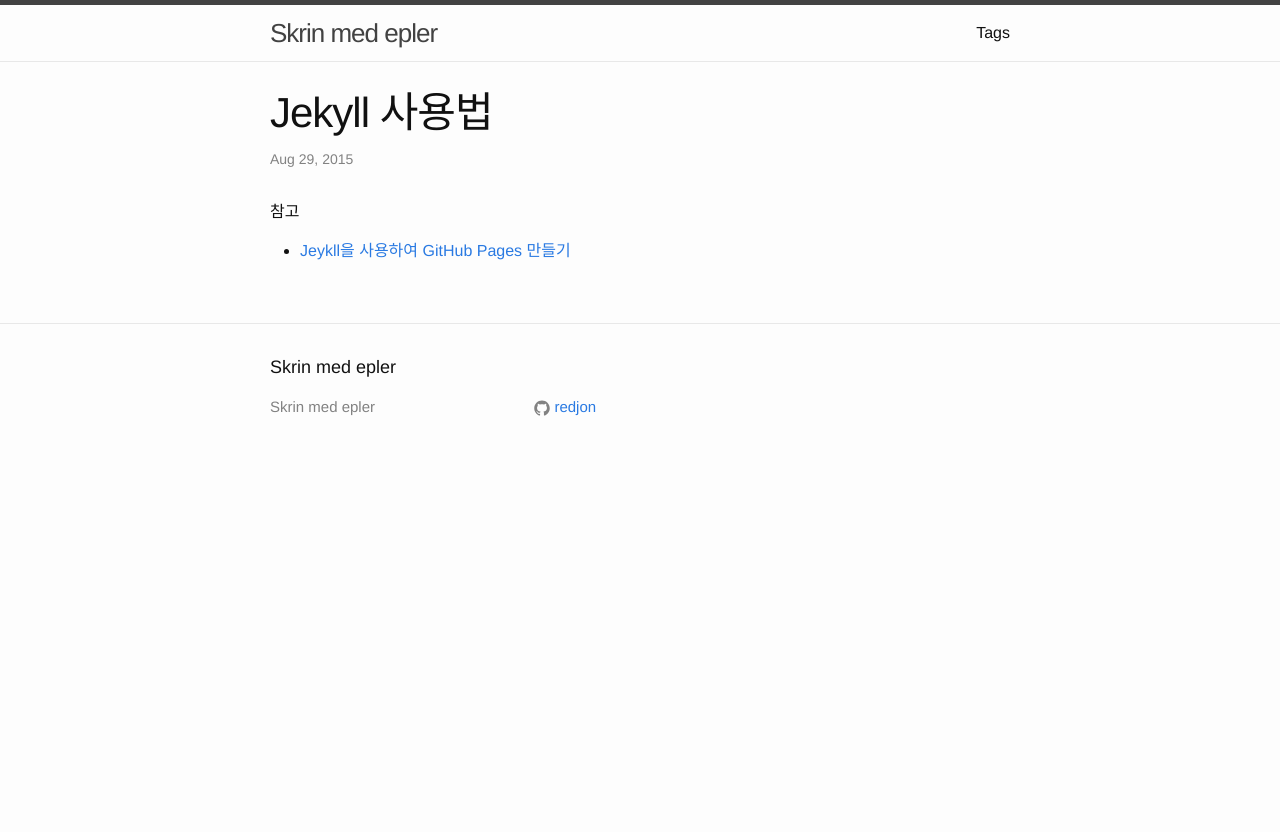
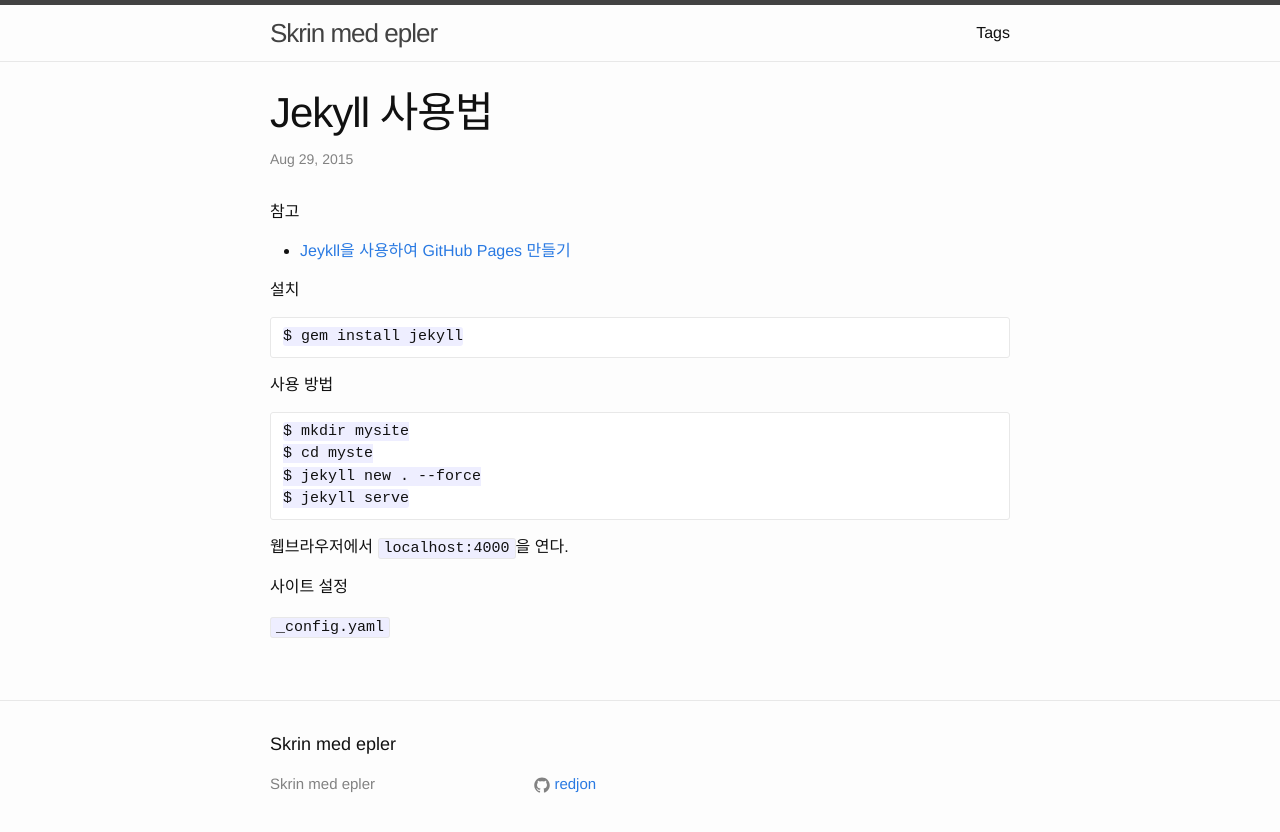
Before and after one commit to redjon/redjon.github.io, a Jekyll site: the page built from _posts/2015-08-29-jekyll.md, in a window 1280 px wide. Shown: the top 832 px of the page. Built offline with Jekyll 4.4.1, drawn with Linux system fonts in a browser that asks for light colours; Markdown is read by kramdown in place of the engine named in the settings.

Commit message:
_posts: jekyll.md

````diff
--- a/_posts/2015-08-29-jekyll.md
+++ b/_posts/2015-08-29-jekyll.md
@@ -9,3 +9,28 @@
 참고
 
 - [Jeykll을 사용하여 GitHub Pages 만들기](http://blog.saltfactory.net/jekyll/upgrade-github-pages-dependency-versions.html)
+
+
+
+설치
+
+```
+$ gem install jekyll
+```
+
+사용 방법
+
+```
+$ mkdir mysite
+$ cd myste
+$ jekyll new . --force
+$ jekyll serve
+```
+
+웹브라우저에서 `localhost:4000`을 연다.
+
+
+
+사이트 설정
+
+`_config.yaml`
````
